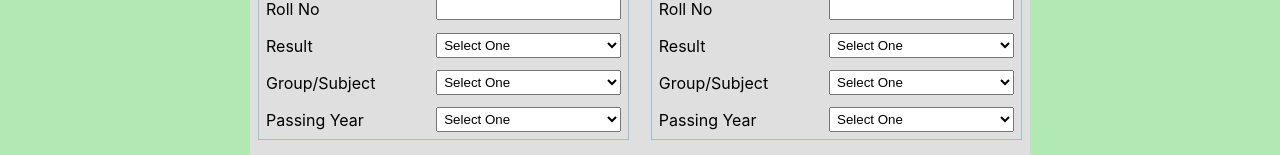
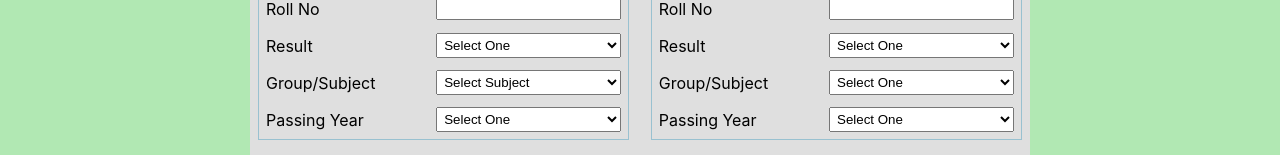
Before and after one commit to rashel68/application-form-client, a React (Create React App) app: page /applicationForm in a window 1280 px wide. Shown: the part 1081-1236 px from the top of the page. Built offline with nearby package versions, Linux system fonts and the light colour scheme.

Commit message:
SSC done

```diff
--- a/src/components/ApplicationForm/ApplicationForm.js
+++ b/src/components/ApplicationForm/ApplicationForm.js
@@ -9,6 +9,8 @@ const ApplicationForm = () => {
     const [dist, setDist] = useState([]);
     const [dist2, setDist2] = useState([]);
     const [upzilla, setUpzilla] = useState();
+    const [exam1, setExam1] = useState([]);
+    // console.log(exam1);
 
     let m_dist = [];
     let p_dist = [];
@@ -16,7 +18,34 @@ const ApplicationForm = () => {
     let p_upzilla = [];
     let union;
     let union1 = [];
-    // let union1 = [];
+
+    let ssc_board = ['Dhaka', 'Mymensingh', 'Cumilla', 'Rajshahi', 'Jashore', 'Chittagong', 'Barishal', 'Sylhet', 'Dinajpur', 'Madrasah', 'Open University', 'The State Medical Faculty of Bangladesh', 'Pharmacy Council of Bangladesh', 'Cambridge International - IGCE', 'Edexcel International', 'Bangladesh Technical Education Board (BTEB)', 'Others'];
+
+    let ssc_sub = {
+        SSC: ['Science', 'Humanities', 'Business Studies', 'Others'],
+        Dakhil: ['Science', 'Humanities', 'Business Studies', 'Others'],
+        SSC_Vocational: ['Agriculture Technology', 'Architecture and Interior Design Technology', 'Automobile Technology', 'Civil Technology', 'Computer Science & Technology',
+            'Chemical Technology', 'Electrical Technology', 'Data Telecommunication and Network Technology', 'Electrical and Electronics Technology', 'Environmental Technology', 'Instrumentation & Process Control Technology', 'Mechanical Technology', 'Mechatronics Technology', 'Power Technology', 'Refregeration & Air Conditioning Technology', 'Telecommunication Technology', 'Electronics Technology', 'Library Science', 'Survey',
+            'General Mechanics', 'Firm Machinery', 'Textile Technology', 'Agro-Based Food', 'General Electronics', 'Automotive', 'Building Maintenance', 'Wood Working', 'Ceramic', 'Civil Construction', 'Computer and Information Technology', 'Civil Drafting with CAD', 'Mechanical Drafting with CAD', 'Dress Making', 'Dyeing, Printing and Finishing', 'Electrical Maintenance Works', 'Farm Machinery', 'Fish Culture and Breeding', 'Food Processing and Preservation', ' Livestock Rearing and Farming', 'Machine Tools Operation', 'Poultry Rearing and Farming', 'Patient Care', 'General Electrical Works', 'Plumbing and Pipe Fittings', 'Refrigeration and Air Conditioning', 'Glass', 'Flower, Fruit and Vegetable Cultivation', 'Weaving', 'Welding and Fabrication', 'Architectural Drafting with CAD', 'Knitting', 'Shrimp Culture and Breeding', 'Others']
+    }
+
+    if (exam1 === "Dakhil_Vocational") {
+        setExam1("SSC_Vocational");
+    }
+    if (exam1 === "SSC_Equivalent") {
+        setExam1("SSC_Vocational");
+    }
+    if (exam1 === "O_Level") {
+        setExam1("SSC_Vocational");
+    }
+
+    let ssc = ssc_sub[exam1];
+    let ssc1 = [];
+    for (let n in ssc_sub[exam1]) {
+        ssc1.push(ssc[n]);
+
+    }
+
     useEffect(() => {
         fetch('./dist.json')
             .then(res => res.json())
@@ -421,14 +450,14 @@ const ApplicationForm = () => {
                                                         <tr>
                                                             <td>Examination</td>
                                                             <td>
-                                                                <select style={{ width: '100%' }} name="exam1" id="exam1" onBlur={handleOnblur}>
+                                                                <select style={{ width: '100%' }} name="exam1" id="exam1" onBlur={handleOnblur} onChange={e => setExam1(e.target.value)}>
                                                                     <option value="0" >Select One</option>
-                                                                    <option value="1">S.S.C</option>
-                                                                    <option value="2">Dakhil</option>
-                                                                    <option value="3">S.S.C Vocational</option>
-                                                                    <option value="4">O Level/Cambridge</option>
-                                                                    <option value="5">S.S.C Equivalent</option>
-                                                                    <option value="6">Dakhil Vocational</option>
+                                                                    <option value="SSC">S.S.C</option>
+                                                                    <option value="Dakhil">Dakhil</option>
+                                                                    <option value="SSC_Vocational">S.S.C Vocational</option>
+                                                                    <option value="O_Level">O Level/Cambridge</option>
+                                                                    <option value="SSC_Equivalent">S.S.C Equivalent</option>
+                                                                    <option value="Dakhil_Vocational">Dakhil Vocational</option>
                                                                 </select>
                                                             </td>
                                                         </tr>
@@ -437,23 +466,9 @@ const ApplicationForm = () => {
                                                             <td>
                                                                 <select style={{ width: '100%' }} name="board1" id="board1" onBlur={handleOnblur}>
                                                                     <option value="0">Select One</option>
-                                                                    <option value="1">Dhaka</option>
-                                                                    <option value="2">Cumilla</option>
-                                                                    <option value="3">Rajshahi</option>
-                                                                    <option value="4">Jashore</option>
-                                                                    <option value="5">Chittagong</option>
-                                                                    <option value="6">Barishal</option>
-                                                                    <option value="7">Sylhet</option>
-                                                                    <option value="8">Dinajpur</option>
-                                                                    <option value="9">Madrasah</option>
-                                                                    <option value="10">Open University</option>
-                                                                    <option value="11">Mymensingh</option>
-                                                                    <option value="12">The State Medical Faculty of Bangladesh</option>
-                                                                    <option value="14">Pharmacy Council of Bangladesh</option>
-                                                                    <option value="15">Cambridge International - IGCE</option>
-                                                                    <option value="16">Edexcel International</option>
-                                                                    <option value="17">Bangladesh Technical Education Board (BTEB)</option>
-                                                                    <option value="20">Others</option>
+                                                                    {
+                                                                        ssc_board.map(board => <option key={board} value={board}>{board}</option>)
+                                                                    }
                                                                 </select>
                                                             </td>
                                                         </tr>
@@ -478,64 +493,10 @@ const ApplicationForm = () => {
                                                             <td>Group/Subject</td>
                                                             <td>
                                                                 <select style={{ width: '100%' }} name="subject1" id="subject1" onBlur={handleOnblur}>
-                                                                    <option value="0">Select One</option>
-                                                                    <option value="1">Science</option>
-                                                                    <option value="2">Humanities</option>
-                                                                    <option value="3">Business Studies</option>
-                                                                    <option value="12">Agriculture Technology</option>
-                                                                    <option value="13">Architecture and Interior Design Technology</option>
-                                                                    <option value="15">Automobile Technology</option>
-                                                                    <option value="16">Civil Technology</option>
-                                                                    <option value="20">Computer Science & Technology</option>
-                                                                    <option value="21">Chemical Technology</option>
-                                                                    <option value="22">Electrical Technology</option>
-                                                                    <option value="23">Data Telecommunication and Network Technology</option>
-                                                                    <option value="24">Electrical and Electronics Technology</option>
-                                                                    <option value="27">Environmental Technology</option>
-                                                                    <option value="31">Instrumentation & Process Control Technology</option>
-                                                                    <option value="32">Mechanical Technology</option>
-                                                                    <option value="34">Mechatronics Technology</option>
-                                                                    <option value="36">Power Technology</option>
-                                                                    <option value="38">Refregeration & Air Conditioning Technology</option>
-                                                                    <option value="41">Telecommunication Technology</option>
-                                                                    <option value="42">Electronics Technology</option>
-                                                                    <option value="43">Library Science</option>
-                                                                    <option value="44">Survey</option>
-                                                                    <option value="45">General Mechanics</option>
-                                                                    <option value="46">Firm Machinery</option>
-                                                                    <option value="47">Textile Technology</option>
-                                                                    <option value="51">Agro-Based Food</option>
-                                                                    <option value="52">General Electronics</option>
-                                                                    <option value="53">Automotive</option>
-                                                                    <option value="54">Building Maintenance</option>
-                                                                    <option value="55">Wood Working</option>
-                                                                    <option value="56">Ceramic</option>
-                                                                    <option value="57">Civil Construction</option>
-                                                                    <option value="58">Computer and Information Technology</option>
-                                                                    <option value="59">Civil Drafting with CAD</option>
-                                                                    <option value="60">Mechanical Drafting with CAD</option>
-                                                                    <option value="61">Dress Making</option>
-                                                                    <option value="62">Dyeing, Printing and Finishing</option>
-                                                                    <option value="63">Electrical Maintenance Works</option>
-                                                                    <option value="64">Farm Machinery</option>
-                                                                    <option value="65">Fish Culture and Breeding</option>
-                                                                    <option value="66">Food Processing and Preservation</option>
-                                                                    <option value="67">General Mechanics</option>
-                                                                    <option value="68">Livestock Rearing and Farming</option>
-                                                                    <option value="69">Machine Tools Operation</option>
-                                                                    <option value="70">Poultry Rearing and Farming</option>
-                                                                    <option value="71">Patient Care</option>
-                                                                    <option value="72">General Electrical Works</option>
-                                                                    <option value="73">Plumbing and Pipe Fittings</option>
-                                                                    <option value="74">Refrigeration and Air Conditioning</option>
-                                                                    <option value="75">Glass</option>
-                                                                    <option value="76">Flower, Fruit and Vegetable Cultivation</option>
-                                                                    <option value="77">Weaving</option>
-                                                                    <option value="78">Welding and Fabrication</option>
-                                                                    <option value="79">Architectural Drafting with CAD</option>
-                                                                    <option value="80">Knitting</option>
-                                                                    <option value="81">Shrimp Culture and Breeding</option>
-                                                                    <option value="99">Others</option>
+                                                                    <option value="0">Select Subject</option>
+                                                                    {
+                                                                        ssc1.map(s => <option key={s} value={s}>{s}</option>)
+                                                                    }
                                                                 </select>
                                                             </td>
                                                         </tr>
```
